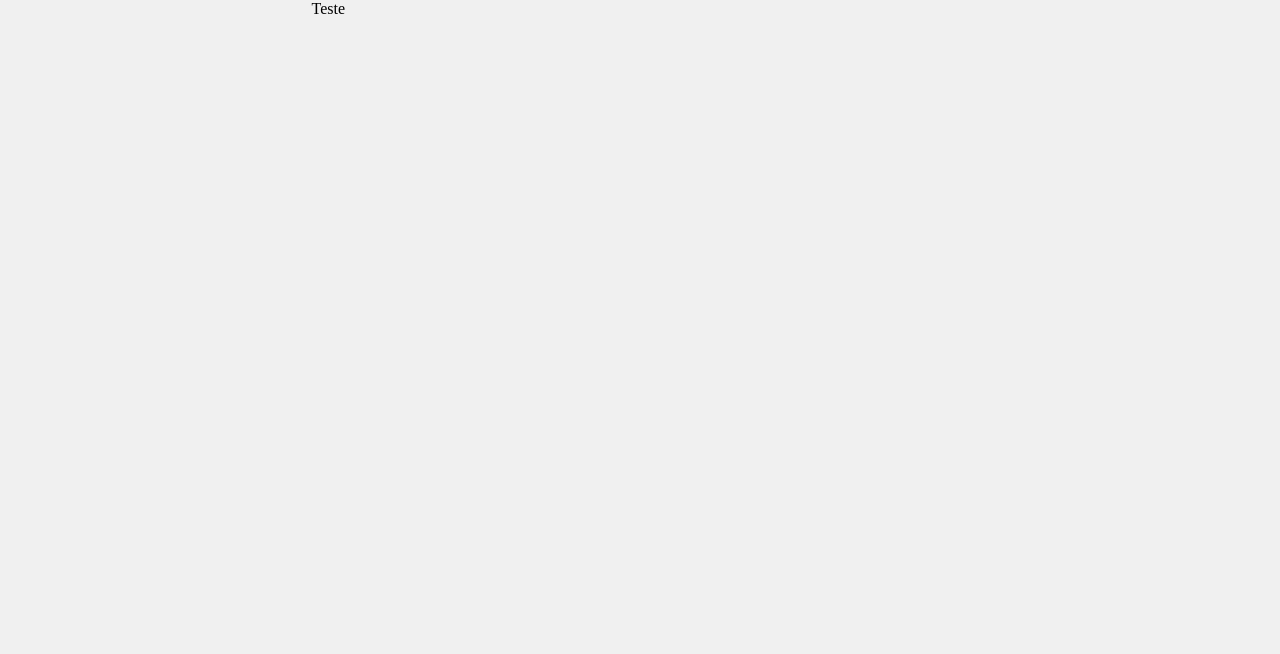
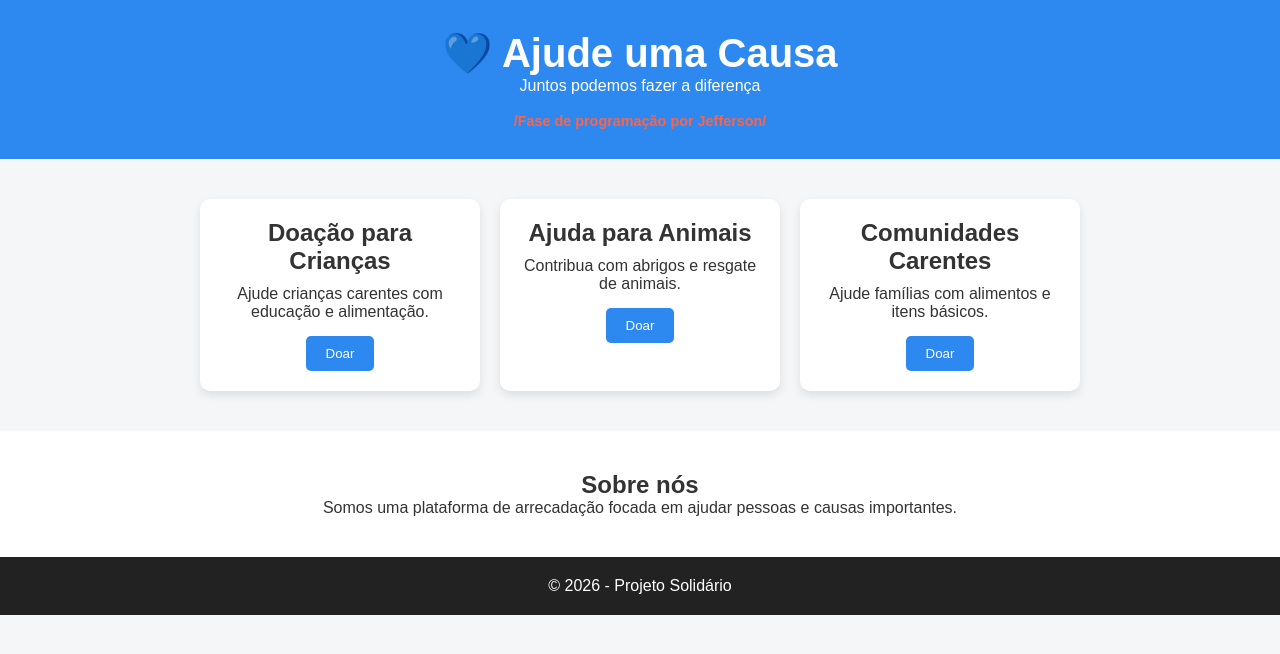
Before and after one commit to Jeffin2/Site-Arrecadacao-para-Animais-em-Situacao-de-Rua, a plain HTML site: page index.html in a window 1280 px wide. Drawn offline with Linux system fonts and the light colour scheme.

Commit message:
fase modelo

```diff
--- a/index.html
+++ b/index.html
@@ -1,24 +1,48 @@
 <!DOCTYPE html>
-<html lang="en">
+<html lang="pt-BR">
 <head>
     <meta charset="UTF-8">
     <meta name="viewport" content="width=device-width, initial-scale=1.0">
-    <title>Teste
-
-    </title>
+    <title>Site de arrecadação (fase de programação)</title>
     <link rel="stylesheet" href="styles.css">
 </head>
 <body>
-    <div class="container">
 
-        <div class="titulo">
+    <header>
+        <h1>💙 Ajude uma Causa</h1>
+        <p>Juntos podemos fazer a diferença</p>
+        <br>
+        <p id="fase-programacao"><b>/Fase de programação por Jefferson/</b></p>
+    </header>
 
+    <section class="campanhas">
+        <div class="card">
+            <h2>Doação para Crianças</h2>
+            <p>Ajude crianças carentes com educação e alimentação.</p>
+            <button>Doar</button>
         </div>
 
-        <div class="conteudo">
-
+        <div class="card">
+            <h2>Ajuda para Animais</h2>
+            <p>Contribua com abrigos e resgate de animais.</p>
+            <button>Doar</button>
         </div>
 
-    </div>
+        <div class="card">
+            <h2>Comunidades Carentes</h2>
+            <p>Ajude famílias com alimentos e itens básicos.</p>
+            <button>Doar</button>
+        </div>
+    </section>
+
+    <section class="sobre">
+        <h2>Sobre nós</h2>
+        <p>Somos uma plataforma de arrecadação focada em ajudar pessoas e causas importantes.</p>
+    </section>
+
+    <footer>
+        <p>© 2026 - Projeto Solidário</p>
+    </footer>
+
 </body>
 </html>
--- a/styles.css
+++ b/styles.css
@@ -1,13 +1,78 @@
-*{
-    display: flex;
-    margin: 0 auto;
+* {
+    margin: 0;
     padding: 0;
+    box-sizing: border-box;
+    font-family: Arial, sans-serif;
 }
 
-body{
-    flex-direction: column;
-    align-items: center;
+body {
+    background-color: #f4f6f8;
+    color: #333;
+}
+
+header {
+    background-color: #2d89ef;
+    color: white;
+    text-align: center;
+    padding: 30px;
+}
+
+header h1 {
+    font-size: 2.5em;
+}
+
+.campanhas {
+    display: flex;
     justify-content: center;
-    height: 100vh;
-    background-color: #f0f0f0;
+    gap: 20px;
+    padding: 40px;
+    flex-wrap: wrap;
 }
+
+.card {
+    background: white;
+    padding: 20px;
+    border-radius: 10px;
+    width: 280px;
+    box-shadow: 0 4px 10px rgba(0,0,0,0.1);
+    text-align: center;
+}
+
+.card h2 {
+    margin-bottom: 10px;
+}
+
+.card p {
+    margin-bottom: 15px;
+}
+
+.card button {
+    background-color: #2d89ef;
+    color: white;
+    border: none;
+    padding: 10px 20px;
+    border-radius: 5px;
+    cursor: pointer;
+}
+
+.card button:hover {
+    background-color: #1b5fbd;
+}
+
+.sobre {
+    text-align: center;
+    padding: 40px;
+    background-color: #fff;
+}
+
+footer {
+    text-align: center;
+    padding: 20px;
+    background-color: #222;
+    color: white;
+}
+
+#fase-programacao {
+    font-size: 0.9em;
+    color: #ff6347;
+}
```
